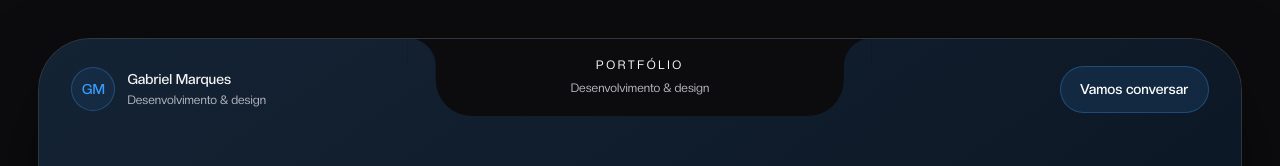
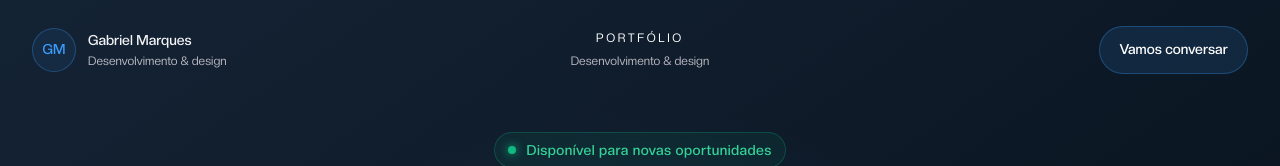
Before and after one commit to gabrielmarques23/portfolio, a React (Vite) app: page / in a window 1280 px wide. Shown: the top 166 px of the page. Built offline with nearby package versions, Linux system fonts and the light colour scheme.

Commit message:
feat: expandir layout da página e clarear contato e rodapé

```diff
--- a/src/components/CanvasFrame/style.js
+++ b/src/components/CanvasFrame/style.js
@@ -3,19 +3,10 @@ import styled from "styled-components";
 export const FrameWrapper = styled.div`
   position: relative;
   width: 100%;
-  max-width: 1440px;
-  min-height: calc(100vh - 6rem);
-  margin: auto;
-  border-radius: 52px;
-  border: 1px solid rgba(193, 224, 255, .2);
-  box-shadow: 0 32px 100px -32px #000, inset 0 1px 0 rgba(255, 255, 255, .16);
+  min-height: 100vh;
   isolation: isolate;
   overflow: hidden;
 
-  @media (max-width: 900px) {
-    border-radius: 32px;
-    min-height: auto;
-  }
 `;
 
 export const FrameContent = styled.div`
--- a/src/components/Dock/style.js
+++ b/src/components/Dock/style.js
@@ -9,7 +9,7 @@ export const DockContainer = styled.nav`
   --dock-padding-y: 0.75rem;
 
   position: fixed;
-  left: max(1.5rem, calc((100vw - 1440px) / 2 + 1.25rem));
+  left: 1rem;
   top: 50%;
   transform: translateY(-50%);
   width: fit-content;
--- a/src/components/TopBar/style.js
+++ b/src/components/TopBar/style.js
@@ -23,9 +23,9 @@ export const HeaderWrapper = styled.header`
 
 export const HeaderInset = styled.div`
   position: absolute;
-  top: -1px;
+  top: 50%;
   left: 50%;
-  transform: translateX(-50%);
+  transform: translate(-50%, -50%);
   display: flex;
   flex-direction: column;
   align-items: center;
@@ -33,8 +33,6 @@ export const HeaderInset = styled.div`
   width: 34%;
   min-height: 78px;
   padding: .75rem;
-  border-radius: 0 0 36px 36px;
-  background: ${({ theme }) => theme.COLORS.BACKGROUND_900};
   color: ${({ theme }) => theme.COLORS.TEXT_COLOR_02};
   font-size: .75rem;
   span {
@@ -42,25 +40,6 @@ export const HeaderInset = styled.div`
     font-size: .75rem;
     letter-spacing: .22em;
     margin-bottom: .2rem;
-  }
-  &::before,
-  &::after {
-    content: "";
-    position: absolute;
-    top: 0;
-    width: 28px;
-    height: 28px;
-    background: transparent;
-  }
-  &::before {
-    right: 100%;
-    border-radius: 0 28px 0 0;
-    box-shadow: 7px -7px 0 7px ${({ theme }) => theme.COLORS.BACKGROUND_900};
-  }
-  &::after {
-    left: 100%;
-    border-radius: 28px 0 0 0;
-    box-shadow: -7px -7px 0 7px ${({ theme }) => theme.COLORS.BACKGROUND_900};
   }
   @media (max-width: 1100px) {
     width: 28%;
--- a/src/pages/Details/index.jsx
+++ b/src/pages/Details/index.jsx
@@ -102,7 +102,7 @@ export function Details() {
               <a href="mailto:contato.gabmarques@gmail.com">Vamos conversar ↗</a>
             </ContactContent>
           </ContactSection>
-          <Footer><FooterContent><span>{portfolioData.profile.name}</span><span>Desenvolvimento & design</span><a href="https://github.com/gabrielmarques23" target="_blank" rel="noopener noreferrer">GitHub (abre em nova aba) ↗</a></FooterContent></Footer>
+          <Footer><FooterContent><span>{portfolioData.profile.name}</span><span>Desenvolvimento & design</span><a href="https://github.com/gabrielmarques23" target="_blank" rel="noopener noreferrer" aria-label="GitHub (abre em nova aba)">GitHub ↗</a></FooterContent></Footer>
         </MainContent>
       </CanvasFrame>
     </PageContainer>
--- a/src/pages/Details/style.js
+++ b/src/pages/Details/style.js
@@ -1,15 +1,12 @@
 import styled from "styled-components";
-import { sectionContent, darkSectionSurface } from "../../styles/sections";
 
 export const PageContainer = styled.main`
   position: relative;
   min-height: 100vh;
   width: 100%;
-  padding: clamp(.75rem, 3vw, 3rem);
   background: ${({ theme }) => theme.COLORS.BACKGROUND_900};
   .skip-link { position: fixed; top: 1rem; left: 1rem; z-index: 100; padding: 1rem; border-radius: 12px; background: #18181c; transform: translateY(-200%); }
   .skip-link:focus { transform: translateY(0); }
-  @media (max-width: 900px) { padding-bottom: calc(7rem + env(safe-area-inset-bottom)); }
 `;
 export const MainContent = styled.div`
   position: relative;
@@ -22,18 +19,6 @@ export const HeroEnvironment = styled.div`
   background:
     radial-gradient(ellipse at 50% 55%, rgba(59, 158, 255, .18), transparent 58%),
     linear-gradient(145deg, #142334, #0a1420 60%, #101e2c);
-  &::after {
-    content: '';
-    display: block;
-    height: clamp(160px, 20vw, 220px);
-    pointer-events: none;
-    background: linear-gradient(to bottom,
-      rgb(251 252 246 / 0),
-      rgb(251 252 246 / .08) 18%,
-      rgb(251 252 246 / .35) 48%,
-      rgb(251 252 246 / .8) 78%,
-      #FBFCF6);
-  }
 `;
 export const CenterStage = styled.div`position: relative; width: 100%;`;
 export const AboutSection = styled.section`
@@ -41,7 +26,9 @@ export const AboutSection = styled.section`
   color: #142334;
 `;
 export const AboutContent = styled.div`
-  ${sectionContent}
+  width: 100%;
+  min-width: 0;
+  padding: 3rem 4vw;
   min-height: 900px;
   display: grid;
   align-content: center;
@@ -49,6 +36,7 @@ export const AboutContent = styled.div`
   align-items: center;
   gap: clamp(2rem, 5vw, 5rem);
   > aside { width: 100%; max-width: 560px; justify-self: end; background: #101e2c; color: ${({ theme }) => theme.COLORS.TEXT_COLOR_01}; }
+  @media (min-width: 900px) { padding: 3rem 10vw; }
   @media (max-width: 750px) { grid-template-columns: minmax(0, 1fr); > aside { justify-self: center; } }
 `;
 export const AboutCopy = styled.div`
@@ -60,32 +48,47 @@ export const AboutCopy = styled.div`
   a:focus-visible { outline-color: #075985; }
 `;
 export const ContactSection = styled.section`
-  ${darkSectionSurface}
-  border-top: 1px solid ${({ theme }) => theme.COLORS.BORDER_LIGHT};
+  background: #FBFCF6;
+  color: #142334;
+  border-top: 1px solid rgb(20 35 52 / 12%);
 `;
 export const ContactContent = styled.div`
-  ${sectionContent}
-  padding-block: 4rem;
+  width: 100%;
+  min-width: 0;
+  padding: 4rem 2rem;
   text-align: center;
-  small { color: ${({ theme }) => theme.COLORS.ACCENT_HOVER}; }
+  small { color: #075985; }
   h2 { font-size: clamp(1.9rem, 3.4vw, 3.2rem); font-weight: 500; line-height: 1.25; }
-  p { color: ${({ theme }) => theme.COLORS.TEXT_COLOR_02}; font-size: 1.125rem; }
+  p { color: #475569; font-size: 1.125rem; }
   @media (max-width: 600px) { p { font-size: 1.0625rem; } }
   > a { display: inline-flex; align-items: center; min-height: 44px; padding: .75rem 1.25rem; border-radius: 999px; background: ${({ theme }) => theme.COLORS.ACCENT}; color: ${({ theme }) => theme.COLORS.TEXT_ON_ACCENT}; text-decoration: none; font-weight: 500; }
+  > a:focus-visible { outline-color: #075985; }
 `;
 export const Footer = styled.footer`
-  ${darkSectionSurface}
-  border-top: 1px solid ${({ theme }) => theme.COLORS.BORDER_LIGHT};
+  background: #FBFCF6;
+  color: #142334;
+  border-top: 1px solid rgb(20 35 52 / 12%);
 `;
 export const FooterContent = styled.div`
-  ${sectionContent}
+  width: 100%;
+  min-width: 0;
   display: flex;
   flex-wrap: wrap;
   gap: 1rem 2rem;
-  justify-content: space-between;
+  justify-content: space-evenly;
   align-items: center;
-  padding-block: 1.5rem;
-  color: ${({ theme }) => theme.COLORS.TEXT_COLOR_02};
+  padding: 1.5rem clamp(1rem, 3vw, 3rem);
+  text-align: center;
+  color: #475569;
   font-size: .875rem;
-  a { padding-block: .65rem; }
+  a { padding-block: .65rem; color: #075985; }
+  a:focus-visible { outline-color: #075985; }
+  @media (max-width: 900px) {
+    padding-bottom: calc(7rem + env(safe-area-inset-bottom));
+  }
+  @media (max-width: 600px) {
+    flex-direction: column;
+    justify-content: center;
+    gap: .75rem;
+  }
 `;
```
